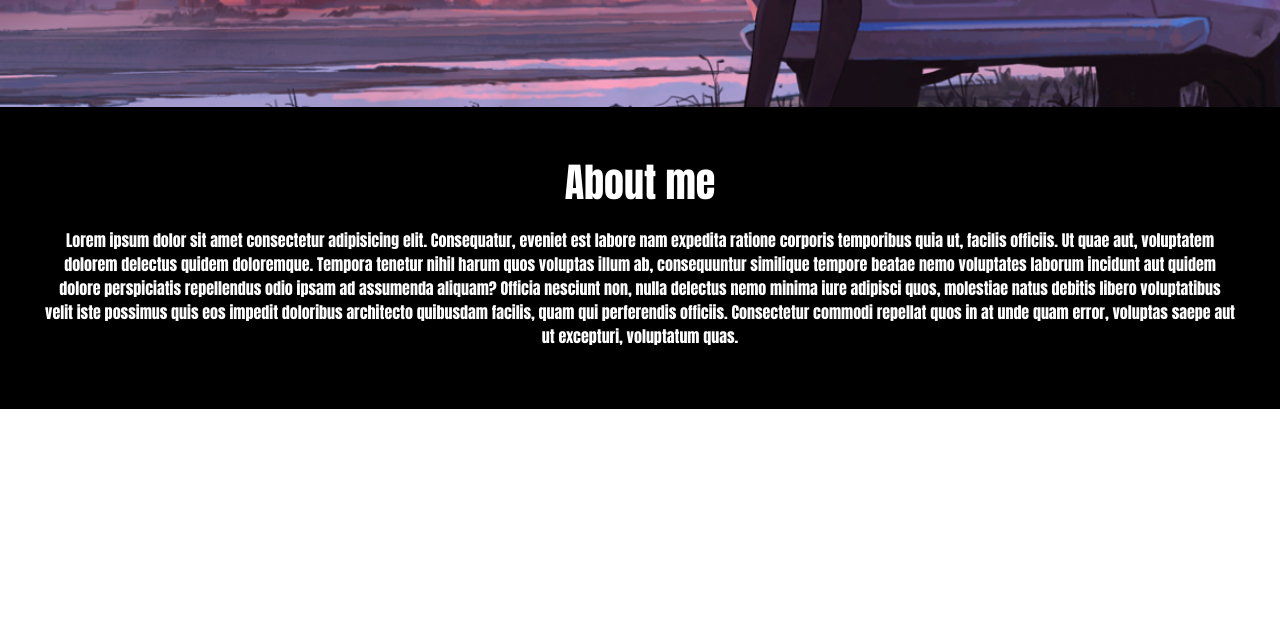
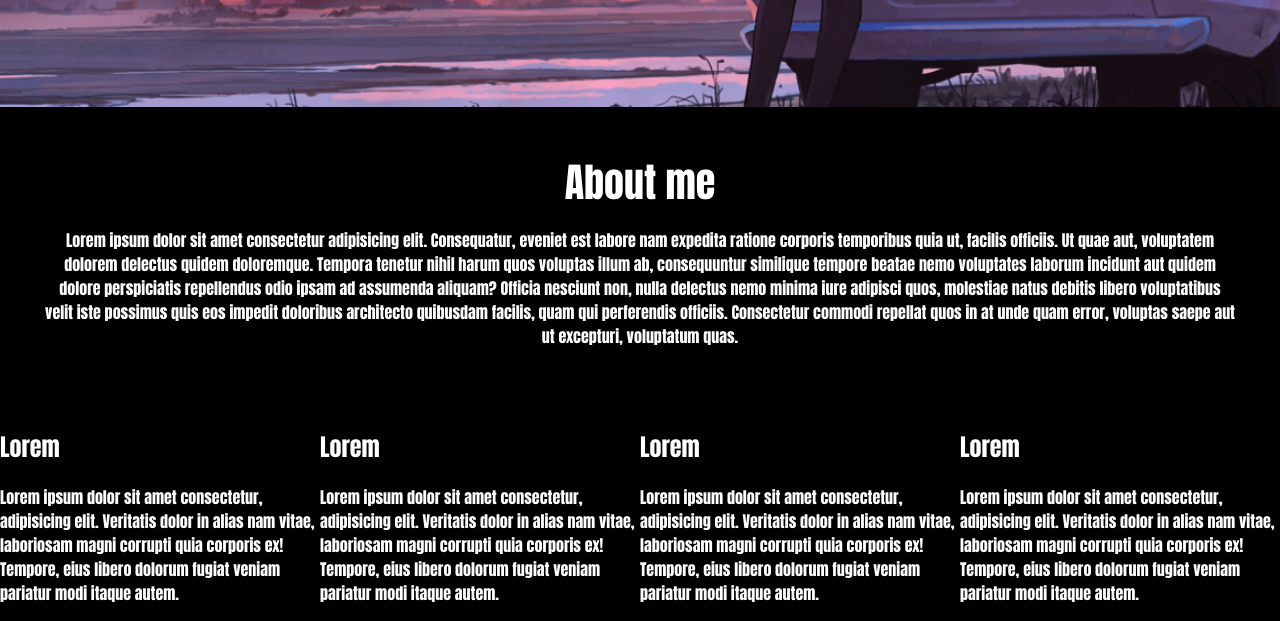
Before and after one commit to douko009/single-page-portfolio, a plain HTML site: page index.html in a window 1280 px wide. Shown: the part 693-1314 px from the top of the page. Before the commit the page ends 1102 px from the top, so only its background shows below. Drawn offline with Linux system fonts and the light colour scheme.

Commit message:
Make Content about me

```diff
--- a/css/main.css
+++ b/css/main.css
@@ -91,3 +91,14 @@ about p {
     font-size: 1.3rem;
     font-weight: 300;
 }
+
+.skills-main-grid {
+    color:white;
+    display: grid;
+    grid-template-columns: repeat(4, 1fr);
+}
+
+#skill
+    {
+        color: white;
+    }
--- a/index.html
+++ b/index.html
@@ -33,7 +33,25 @@
         </div>
 
         <div id=skills>
+        <div class="skills-main-grid">
+        <div class="skills-grid1">
+            <h2>Lorem</h2>
+            <p>Lorem ipsum dolor sit amet consectetur, adipisicing elit. Veritatis dolor in alias nam vitae, laboriosam magni corrupti quia corporis ex! Tempore, eius libero dolorum fugiat veniam pariatur modi itaque autem.</p>
+        </div>
+        <div class="skills-grid2">
 
+                <h2>Lorem</h2>
+                <p>Lorem ipsum dolor sit amet consectetur, adipisicing elit. Veritatis dolor in alias nam vitae, laboriosam magni corrupti quia corporis ex! Tempore, eius libero dolorum fugiat veniam pariatur modi itaque autem.</p>
+        </div>
+        <div class="skills-grid3">
+                <h2>Lorem</h2>
+                <p>Lorem ipsum dolor sit amet consectetur, adipisicing elit. Veritatis dolor in alias nam vitae, laboriosam magni corrupti quia corporis ex! Tempore, eius libero dolorum fugiat veniam pariatur modi itaque autem.</p>
+        </div>
+        <div class="skills-grid4">
+                <h2>Lorem</h2>
+                <p>Lorem ipsum dolor sit amet consectetur, adipisicing elit. Veritatis dolor in alias nam vitae, laboriosam magni corrupti quia corporis ex! Tempore, eius libero dolorum fugiat veniam pariatur modi itaque autem.</p>
+        </div>
+        </div>
         </div>
 
         <div id=contact>
```
